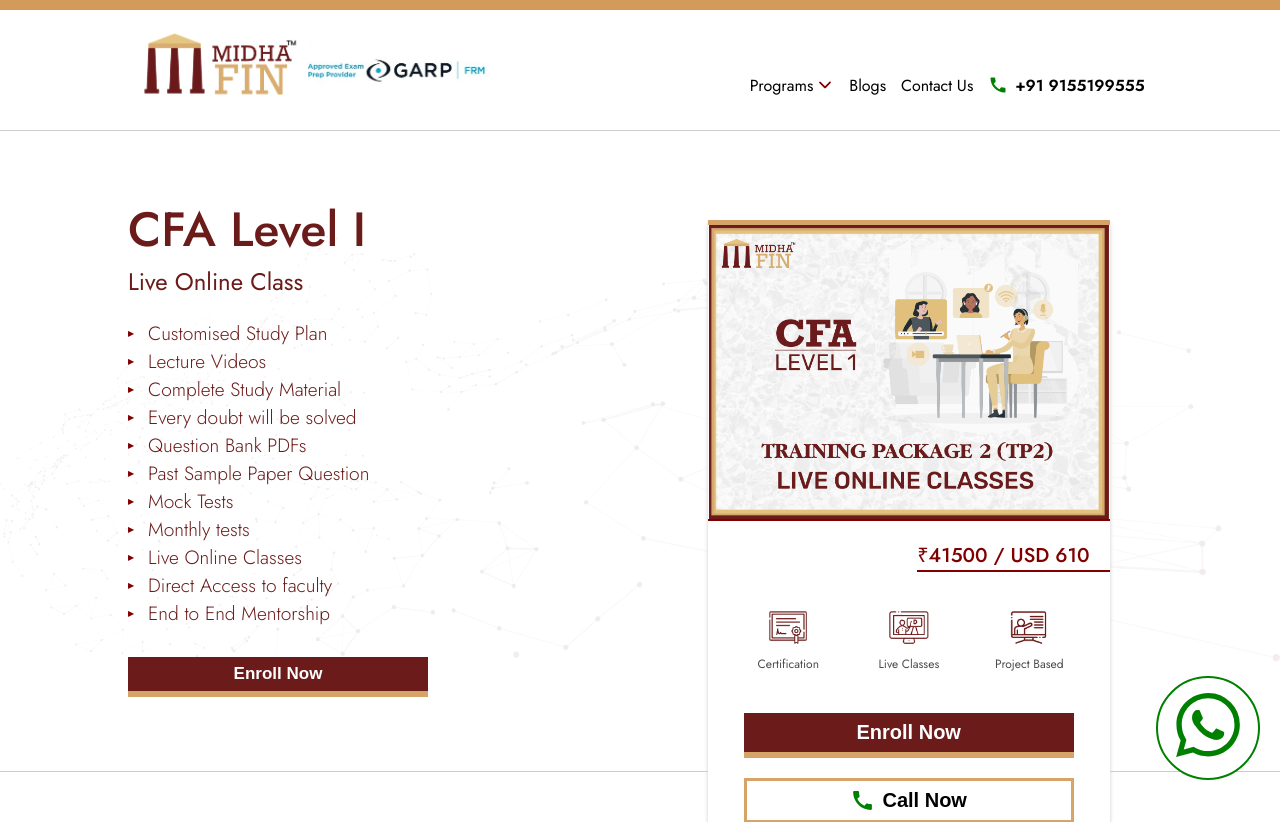
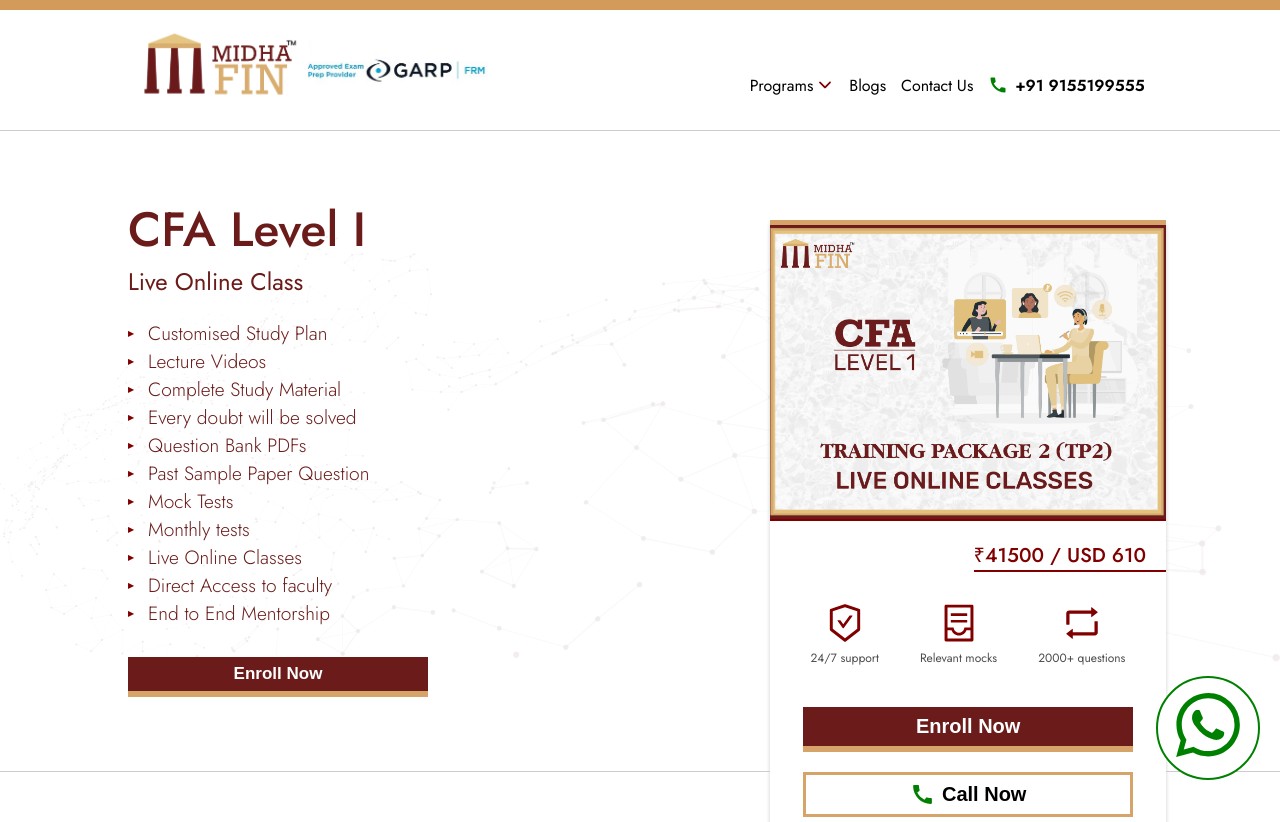
Before and after one commit to totorodev0032/MidhaFin, a React (Create React App) app: page /programmes/cfa/cfa1-live-online-class in a window 1280 px wide. Shown: the top 822 px of the page. Built offline with nearby package versions, Linux system fonts and the light colour scheme.

Commit message:
icons and usp added

```diff
--- a/src/components/CourseHero/CourseHero.js
+++ b/src/components/CourseHero/CourseHero.js
@@ -14,6 +14,9 @@
 import CertiLogo from '../../images/certi2.png';
 import ProLogo from '../../images/pro2.png';
 import { MdCall } from 'react-icons/md';
+import { AiOutlineSafetyCertificate } from 'react-icons/ai';
+import { AiOutlineContainer } from 'react-icons/ai';
+import { AiOutlineRetweet } from 'react-icons/ai';
 
 const CourseHeroContainer = styled.div`
   display: flex;
@@ -160,7 +163,7 @@
 `;
 const CourseRight = styled.div`
   display: flex;
-  width: 80%;
+  width: 90%;
   flex-direction: column;
   box-shadow: 0px 4px 4px 0px #cecece;
   border-top: 5px solid #d6a468;
@@ -212,9 +215,7 @@
   programHeroData,
   enrollLink,
   image,
-  certi,
-  date,
-  time,
+  usp,
 }) => {
   const [toggleImg, setToggleImg] = React.useState(true);
   const [copied, setCopied] = React.useState(false);
@@ -309,21 +310,23 @@
                   </Price>
                 </DataContainer>
                 <CertificateWrapper>
-                  <CertificateBox>
-                    {/* <BsCardChecklist style={{ fontSize: '42px' }} /> */}
-                    <img src={CertiLogo} />
-                    <span>Certification</span>
-                  </CertificateBox>
-                  <CertificateBox>
-                    {/* <MdLiveTv style={{ fontSize: '42px' }} /> */}
-                    <img src={LiveLogo} />
-                    <span>Live Classes</span>
-                  </CertificateBox>
-                  <CertificateBox>
-                    {/* <FaChalkboardTeacher style={{ fontSize: '42px' }} /> */}
-                    <img src={ProLogo} />
-                    <span>Project Based</span>
-                  </CertificateBox>
+                  {usp
+                    ? usp.map((data, index) => (
+                        <CertificateBox>
+                          {/* <BsCardChecklist style={{ fontSize: '42px' }} /> */}
+                          {index === 0 ? (
+                            <AiOutlineSafetyCertificate
+                              style={{ fontSize: '42px' }}
+                            />
+                          ) : index === 1 ? (
+                            <AiOutlineContainer style={{ fontSize: '42px' }} />
+                          ) : (
+                            <AiOutlineRetweet style={{ fontSize: '42px' }} />
+                          )}
+                          <span> {data} </span>
+                        </CertificateBox>
+                      ))
+                    : null}
                 </CertificateWrapper>
                 <ButtonContainer>
                   <a href={enrollLink} style={{ textDecoration: 'none' }}>
--- a/src/data/Programmes.js
+++ b/src/data/Programmes.js
@@ -57,6 +57,8 @@
           'Standard study plan',
         ],
 
+        USP: ['Own Pace', 'Quality Material', 'Doubt forum'],
+
         curriculum: [
           [
             'WEEK 1',
@@ -201,6 +203,8 @@
           'Mock Tests',
           'Monthly Tests',
         ],
+
+        USP: ['24/7 support', 'Relevant mocks', '2000+ questions'],
         curriculum: [
           [
             'WEEK 1',
@@ -345,6 +349,8 @@
           'Direct Access to the Faculty',
           'End to End mentorship',
         ],
+
+        USP: ['Live Classes', '2000+ questions', 'Mentoring'],
         curriculum: [
           [
             'WEEK 1',
@@ -480,6 +486,7 @@
           'Full individual attention',
           'Completing the course at the students timeline',
         ],
+        USP: ['Personal Focus', 'Tailored Pace', 'Mentoring '],
         curriculum: [
           [
             'WEEK 1',
@@ -610,6 +617,7 @@
           'Every doubt will be solved',
           'Standard study plan',
         ],
+        USP: ['Own Pace', 'Quality Material', 'Doubt forum'],
 
         cardData: [
           'Lecture Videos',
@@ -654,6 +662,8 @@
           'Mock Tests',
           'Monthly Tests',
         ],
+
+        USP: ['24/7 support', 'Relevant mocks', '2000+ questions'],
       },
       {
         id: 'frm2-live-online-class',
@@ -690,6 +700,7 @@
           'Direct Access to the Faculty',
           'End to End mentorship',
         ],
+        USP: ['Live Classes', '2000+ questions', 'Mentoring'],
       },
       // {
       //   id: 'frm2-one-to-one-live-sessions',
@@ -810,6 +821,7 @@
           'Direct Access to the Faculty',
           'End to End mentorship',
         ],
+        USP: ['Live Classes', '2000+ questions', 'Mentoring'],
       },
     ],
   },
@@ -857,6 +869,7 @@
           'Mock tests',
           'Monthly tests',
         ],
+        USP: ['Own Pace', 'Quality Material', 'Doubt forum'],
 
         curriculum: [
           [
@@ -957,6 +970,8 @@
           'Direct access to Faculty',
           'End to End Mentorship',
         ],
+
+        USP: ['24/7 support', 'Relevant mocks', '2000+ questions'],
 
         curriculum: [
           [
@@ -1202,6 +1217,8 @@
           'Mock Tests',
           'Monthly tests',
         ],
+
+        USP: ['Own Pace', 'Quality Material', 'Doubt forum'],
         curriculum: [
           [
             'WEEK 1 - Ethics',
@@ -1371,6 +1388,7 @@
           'Direct Access to faculty',
           'End to End Mentorship',
         ],
+        USP: ['24/7 support', 'Relevant mocks', '2000+ questions'],
         curriculum: [
           [
             'WEEK 1 - Ethics',
--- a/src/pages/Programmes/ProgramDetailsPage.js
+++ b/src/pages/Programmes/ProgramDetailsPage.js
@@ -34,6 +34,7 @@
         priceU={Program.priceU}
         date={Program.date}
         time={Program.time}
+        usp={Program.USP}
       />
       <CourseAbout courseAbout={Program.courseAbout} />
       {Program.curriculum ? (
```
